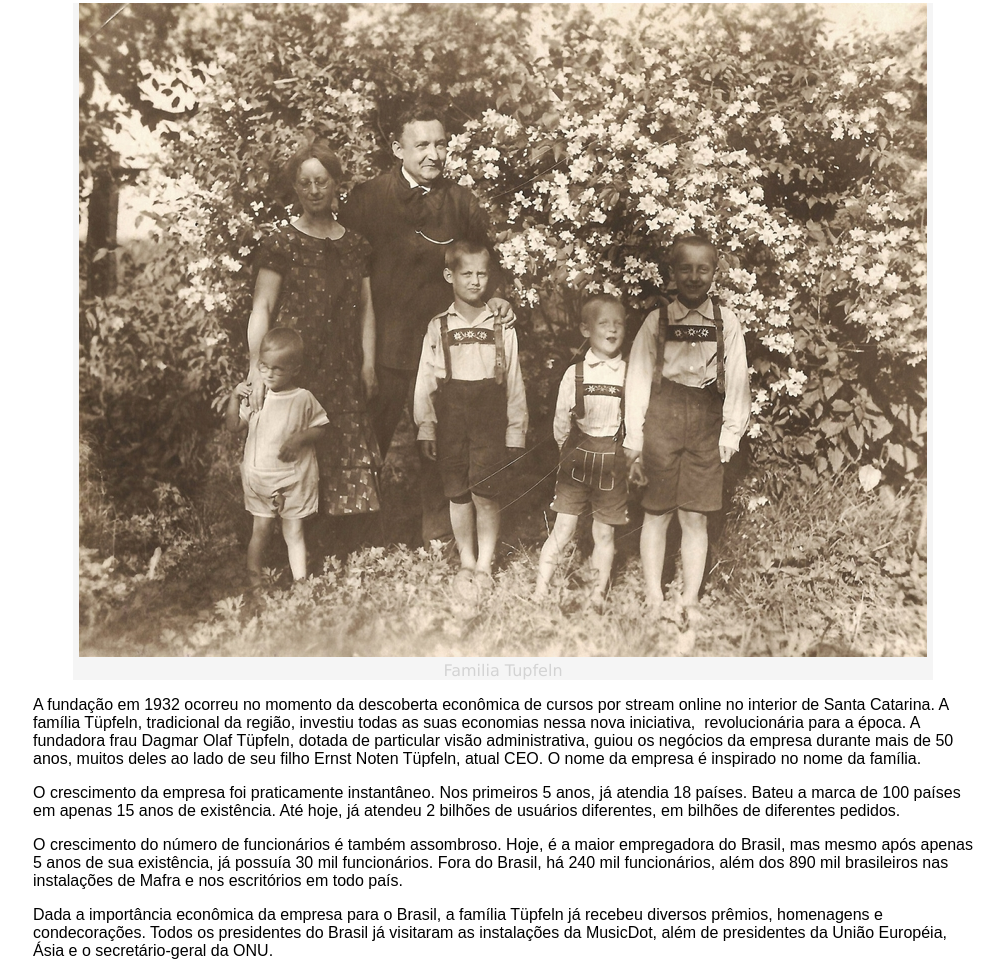
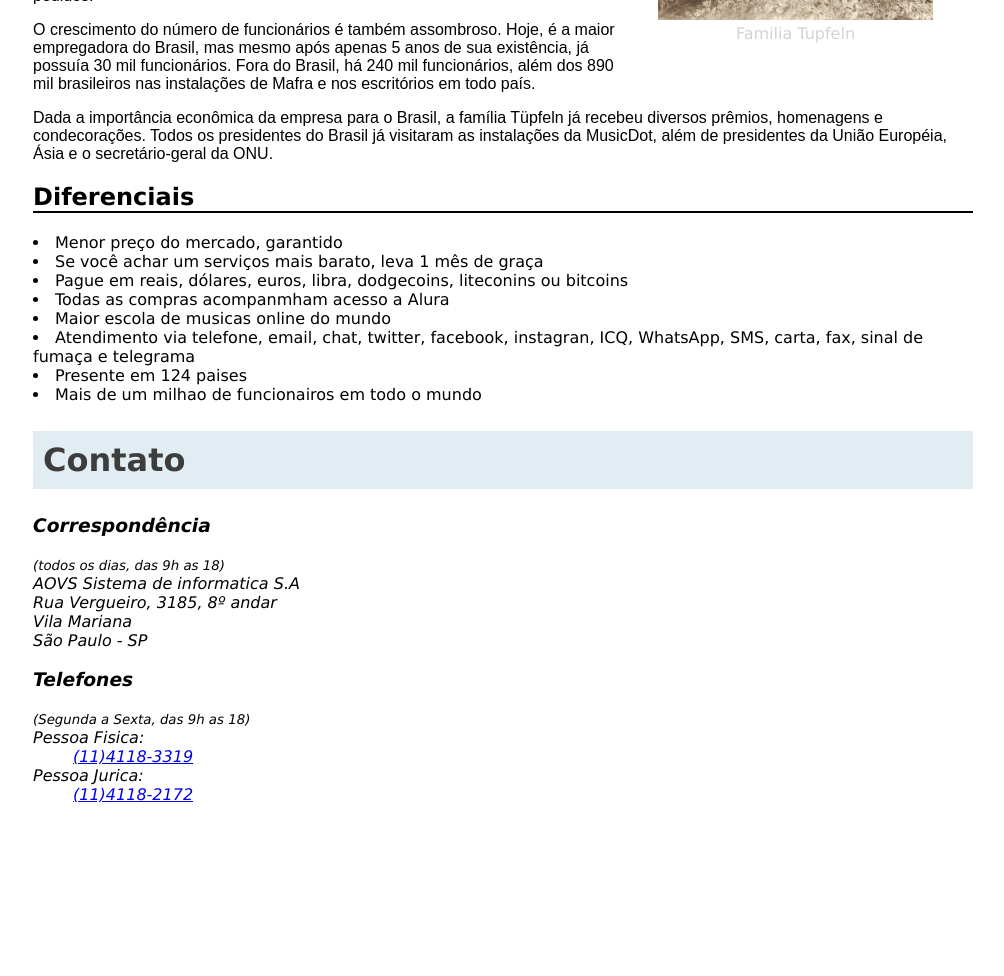
Before and after one commit to JefferIFTO/MusicDotIFTO, a plain HTML site: page Sobre.html in a window 1280 px wide. Shown: the part 986-1962 px from the top of the page, without its empty margins (137-1141 px from the left). After the commit the page ends 1806 px from the top, so only its background shows below. Drawn offline with Linux system fonts and the light colour scheme.

Commit message:
Atividade CSS 02,03,04,05,06

```diff
--- a/Sobre.html
+++ b/Sobre.html
@@ -10,29 +10,33 @@
 
 <body>
     <img src="img/logo.svg" alt="logo">
-    <h1 class="TITULO">
+
+
+   <h1 class="TITULO">
         Sobre a empresa
     </h1>
+
     A MusicDot é a maior escola online de música em todo o mundo. Fundada em 1932, possui estúdios em 124 países, sendo
     líder de mercado com mais de 90% de participação em 118 deles.<p>Nossa matriz fica em <a
             href="http://maps.google.com.br/?q=190,GabrielDequech,Mafra,SC">Mafra, em Santa Catarina.</a> De lá, saem
         grande parte das gravações de nossos cursos. Nossa matriz</p>
 
-    <figure style="text-align: center; background-color: whitesmoke;" class="largura-550">
+        <figure class="matriz">
         <img src="img/matriz-musicdot.png" alt="imagem matriz">
         <figcaption style="text-align: center; color: lightgray;">Matriz MusicDot.</figcaption>
         </figure>
 
-    <p>Assine os cursos da MusicDot. Acesse <a href="index.html">nosso site</a> ou entre em contato se tiver dúvidas.
-        Conheça também <a href="#historia">nossa história</a> e <a href="#diferenciais">nossos diferenciais.</a></p>
+    <p>Assine os cursos da MusicDot. Acesse <a href="Index.html">nosso site</a> ou entre em contato se tiver dúvidas.
+        Conheça também <a href="#historia">nossa história</a> e <a href="#Diferenciais">nossos diferenciais.</a></p>
 
     <h2 class="SUBTITULO">
         <section id="historia">
             História
         </section>
     </h2>
-    <figure style="text-align: center; background-color: whitesmoke;" class="largura-275">
-        <img src="img/familia-tupfeln.jpg" alt="familia">
+
+     <figure class="familia">
+        <img src="img/familia-tupfeln.jpg" alt="imagem familia">
         <figcaption style="text-align: center; color: lightgray;">Familia Tupfeln</figcaption>
     </figure>
 
@@ -73,7 +77,50 @@
         Européia, Ásia e o secretário-geral da ONU.
     </p>
 
+    <h2 class="SUBTITULO">
+        <section id="Diferenciais">
+            Diferenciais
+        </section>
 
+    </h2>
+    <li>Menor preço do mercado, garantido</li>
+    <li>Se você achar um serviços mais barato, leva 1 mês de graça</li>
+    <li>Pague em reais, dólares, euros, libra, dodgecoins, liteconins ou bitcoins</li>
+    <li>Todas as compras acompanmham acesso a Alura</li>
+    <li>Maior escola de musicas online do mundo</li>
+    <li>Atendimento via telefone, email, chat, twitter, facebook, instagran, ICQ, WhatsApp, SMS, carta, fax, sinal de
+        fumaça e telegrama</li>
+    <li>Presente em 124 paises</li>
+    <li>Mais de um milhao de funcionairos em todo o mundo</li>
+
+    <h2 class="TITULO">Contato</h2>
+
+    <address>
+
+        <h3>Correspondência</h3>
+
+        <dl>
+            <dt><small>(todos os dias, das 9h as 18)</small></dt>
+            <dt>AOVS Sistema de informatica S.A</dt>
+            <dt>Rua Vergueiro, 3185, 8º andar</dt>
+            <dt>Vila Mariana</dt>
+            <dt>São Paulo - SP</dt>
+
+
+
+        </dl>
+
+
+        <h3>Telefones</h3>
+        <dl>
+
+            <dt><small>(Segunda a Sexta, das 9h as 18)</small></dt>
+            <dt>Pessoa Fisica:</dt>
+            <dd><a href="teste">(11)4118-3319</a></dd>
+            <dt>Pessoa Jurica:</dt>
+            <dd><a href="teste">(11)4118-2172</a></dd>
+        </dl>
+    </address>
 
 
 
```
